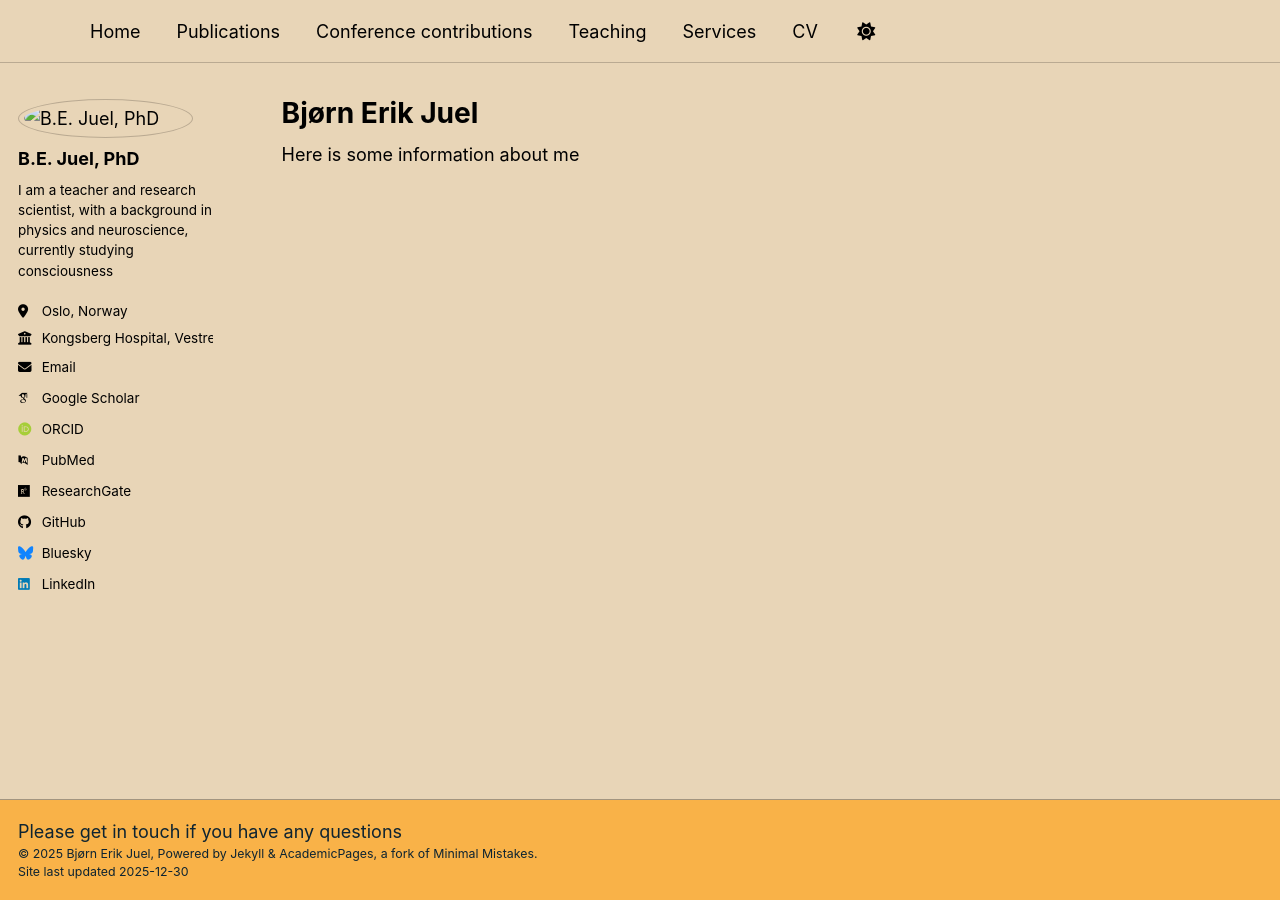
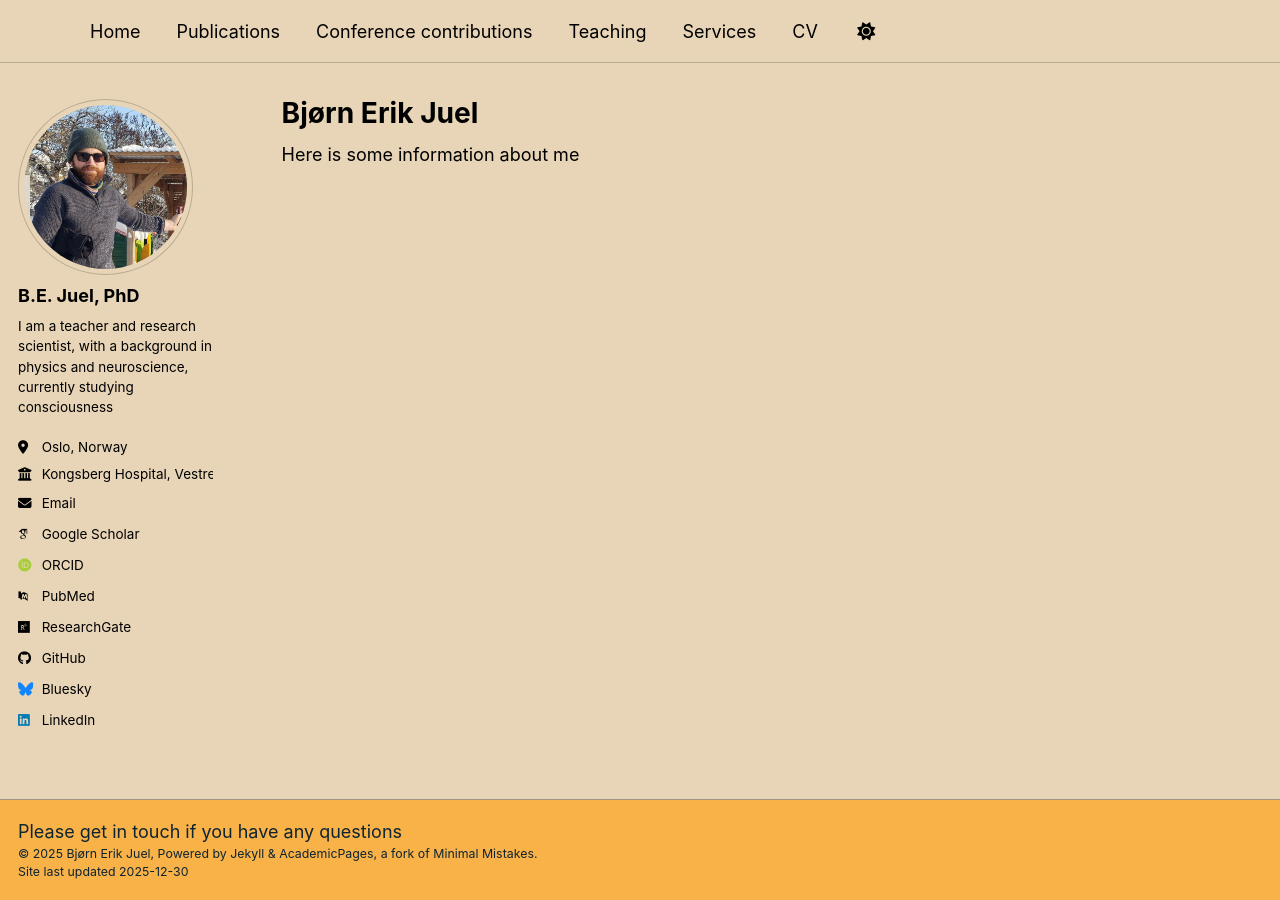
Before and after one commit to bjorneju/bjorneju.github.io, a Jekyll site: the page built from _pages/about.md, in a window 1280 px wide. Built offline with Jekyll 4.4.1, drawn with Linux system fonts in a browser that asks for light colours; some web fonts are replaced; a script bundle is joined from its source files by our own code; library files that are not in the unit come from our copies.

Commit message:
fix pic?

```diff
--- a/_config.yml
+++ b/_config.yml
@@ -23,7 +23,7 @@ repository               : "https://github.com/bjorneju/bjorneju.github.io"
 #               Additional customization can be done by editing /_includes/author-profile.html
 author:
   # Biographic information
-  avatar           : "/images/20240120_121759.jpg"
+  avatar           : "/20240120_121759.jpg"
   name             : "B.E. Juel, PhD"
   bio              : "I am a teacher and research scientist, with a background in physics and neuroscience, currently studying consciousness"
   location         : "Oslo, Norway"
--- a/_data/authors.yml
+++ b/_data/authors.yml
@@ -5,7 +5,7 @@ Name Name:
   uri         : "https://name.com"
   email       : "name@name.com"
   bio         : "This is the first name."
-  avatar      : "bio-photo-2.jpg"
+  avatar      : "/images/20240120_121759.jpg"
   twitter     : "name"
   google_plus : "Name"
 
@@ -13,6 +13,6 @@ Name2 Name2:
   name        : "Name2 Name2"
   email       : "name2@name2.com"
   bio         : "I ordered what?"
-  avatar      : "bio-photo.jpg"
+  avatar      : "/images/20240120_121759.jpg"
   twitter     : "name2"
   google_plus : "Name"
```
